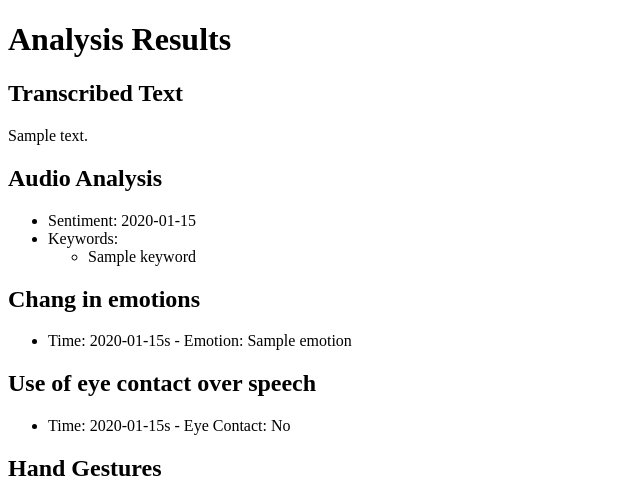
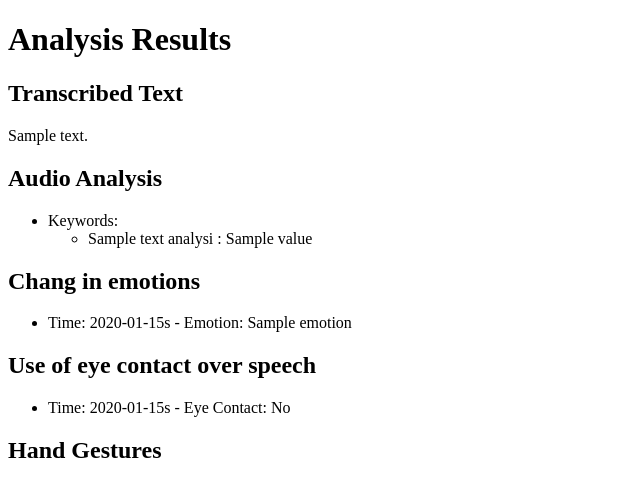
Before and after one commit to VishalCodeDeveloper/Adhyayan, a Flask app: template src/templates/results.html in a window 1280 px wide. Shown: the top 484 px of the page, without its empty margins (0-640 px from the left). Run offline with Flask 3, Linux system fonts and the light colour scheme; the template is opened without the code that fills it: most values are stand-ins (such as "Sample title", 1, 10 or a date in 2020).

Commit message:
Add files via upload
Displaying results changed.

```diff
--- a/src/main.py
+++ b/src/main.py
@@ -36,40 +36,11 @@ def upload_file():
     audio_duration = get_audio_duration(audio_file)
     transcribed_text = transcribe_audio(audio_file)
 
-    # Analyze text and video
-    print(f"\n\n")
-    print(f"transcribed_text : ", transcribed_text)
-    print(f"\n\n")
     text_analysis = analyze_text(transcribed_text, audio_duration)
-
-    # print("text_analysis.sentiment : ", text_analysis.sentiment)
-
-    for keyword in text_analysis.items():
-            print(keyword)
-            print("\n\n\n")
-
+    for name, value in text_analysis.items():
+        print(f"{name}: {value}")
     video_analysis = analyze_video(video_path)
-
-    print(f"Emotion changes: {video_analysis}")
-
-    for time, emotion in video_analysis.emotion_changes.items():
-         print(f"Time: {time} - Emotion: {emotion}")
-
-    for time, detected in video_analysis.eye_contact.items():
-        print(f"Time: {time} - Eye Contact: {'Yes' if detected else 'No'}")
-
-
-    for second, gestures in video_analysis.hand_gestures.items():
-        print(f"Second: {second} - Gestures")
-        for gesture, count in gestures.items():
-            print(f"{gesture}: {count}")
-
-    results(transcribed_text, text_analysis, video_analysis)
-    # return jsonify({
-    #     "transcribed_text": transcribed_text,
-    #     "text_analysis": text_analysis,
-    #     "video_analysis": video_analysis
-    # })
+    return results(transcribed_text, text_analysis, video_analysis)
 
 def results(transcribed_text, text_analysis, video_analysis):
     # Simulated analysis data
--- a/src/templates/results.html
+++ b/src/templates/results.html
@@ -13,11 +13,11 @@
 
     <h2>Audio Analysis</h2>
     <ul>
-        <li>Sentiment: {{ results.text_analysis.sentiment }}</li>
+        <!--<li>Sentiment: {{ results.text_analysis.sentiment }}</li> -->
         <li>Keywords:
             <ul>
-                {% for keyword in results.text_analysis.keywords %}
-                    <li>{{ keyword }}</li>
+                {% for name, value in results.text_analysis.items() %}
+                    <li>{{ name }} : {{ value }}</li>
                 {% endfor %}
             </ul>
         </li>
@@ -25,21 +25,21 @@
 
     <h2>Chang in emotions</h2>
     <ul>
-        {% for time, emotion in results.emotion_changes.items() %}
+        {% for time, emotion in results.video_analysis['emotion_changes'].items() %}
             <li>Time: {{ time }}s - Emotion: {{ emotion }}</li>
         {% endfor %}
     </ul>
 
     <h2>Use of eye contact over speech</h2>
     <ul>
-        {% for time, detected in results.eye_contact %}
+        {% for time, detected in results.video_analysis['eye_contact'] %}
             <li>Time: {{ time }}s - Eye Contact: {{ 'Yes' if detected else 'No' }}</li>
         {% endfor %}
     </ul>
 
     <h2>Hand Gestures</h2>
     <ul>
-        {% for second, gestures in results.hand_gestures.items() %}
+        {% for second, gestures in results.video_analysis['hand_gestures'].items() %}
             <li>Second: {{ second }}s - Gestures:
                 <ul>
                     {% for gesture, count in gestures.items() %}
```
